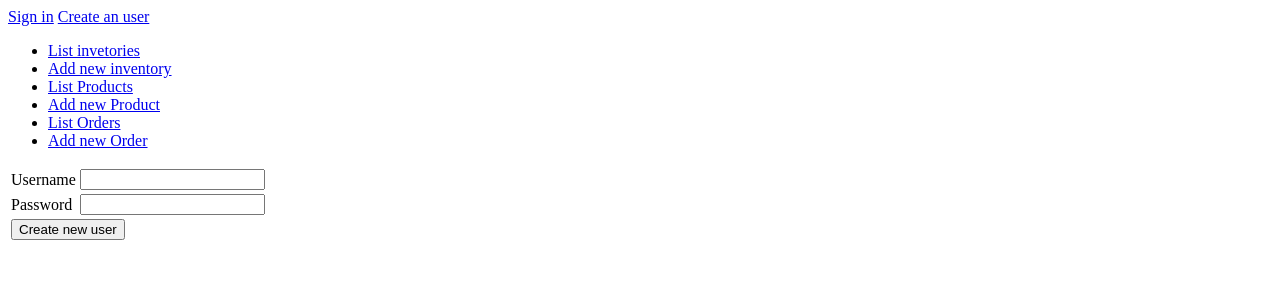
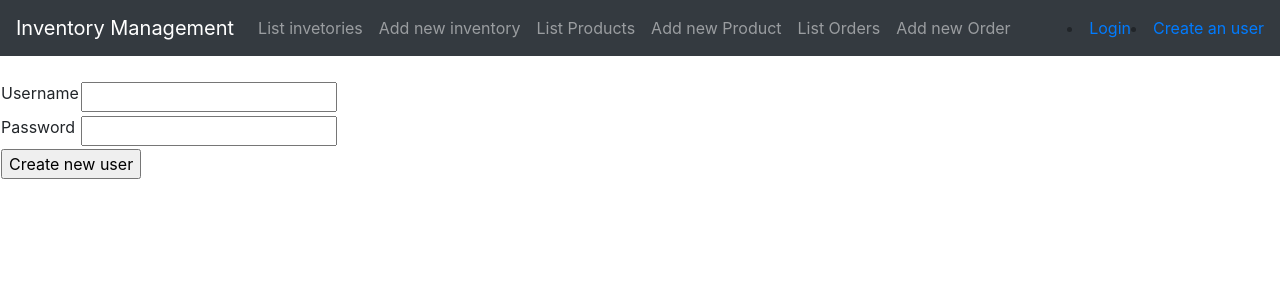
Before and after one commit to jkukko/InventoryManagement, a Flask app: page /auth/new/ in a window 1280 px wide. Shown: the top 300 px of the page. Run offline with Flask 2, Linux system fonts and the light colour scheme; some libraries are stand-ins or nearby versions.

Commit message:
layout updated

```diff
--- a/application/templates/layout.html
+++ b/application/templates/layout.html
@@ -3,30 +3,60 @@
   <head>
     <meta charset="utf-8">
     <title>Inventory Management</title>
+    <link rel="stylesheet" href="https://maxcdn.bootstrapcdn.com/bootstrap/4.0.0/css/bootstrap.min.css" integrity="sha384-Gn5384xqQ1aoWXA+058RXPxPg6fy4IWvTNh0E263XmFcJlSAwiGgFAW/dAiS6JXm" crossorigin="anonymous">
   </head>
 
   <body>
-    {% if current_user.is_authenticated %}
-    <p>
-      Kirjautunut nimellä {{ current_user.username }}. <a href="{{ url_for('auth_logout') }}">Kirjaudu ulos</a>
-    </p>
-    {% else %}
-    <a href="{{ url_for('auth_login') }}">Sign in</a>
-    <a href="{{ url_for('user_form') }}">Create an user</a>
-    {% endif %}
-    <ul>
-      <li><a href="{{ url_for('inventory_index') }}">List invetories</a></li>
-      <li><a href="{{ url_for('inventory_form') }}">Add new inventory</a></li>
-      <li><a href="{{ url_for('product_index') }}">List Products</a></li>
-      <li><a href="{{ url_for('product_form') }}">Add new Product</a></li>
-      <li><a href="{{ url_for('order_index') }}">List Orders</a></li>
-      <li><a href="{{ url_for('order_form') }}">Add new Order</a></li>
 
-    </ul>
+    <nav class="navbar navbar-expand-md navbar-dark bg-dark mb-4">
+      <a class="navbar-brand" href="#">Inventory Management</a>
+      <button class="navbar-toggler" type="button" data-toggle="collapse" data-target="#navbarCollapse" aria-controls="navbarCollapse" aria-expanded="false" aria-label="Toggle navigation">
+        <span class="navbar-toggler-icon"></span>
+      </button>
+      <div class="collapse navbar-collapse" id="navbarCollapse">
+        <ul class="navbar-nav mr-auto">
+          <li class="nav-item">
+            <a class="nav-link" href="{{ url_for('inventory_index') }}">List invetories</a>
+          </li>
+          <li class="nav-item">
+            <a class="nav-link" href="{{ url_for('inventory_form') }}">Add new inventory</a>
+          </li>
+          <li class="nav-item">
+            <a class="nav-link" href="{{ url_for('product_index') }}">List Products</a>
+          </li>
+          <li class="nav-item">
+            <a class="nav-link" href="{{ url_for('product_form') }}">Add new Product</a>
+          </li>
+          <li class="nav-item">
+            <a class="nav-link" href="{{ url_for('order_index') }}">List Orders</a>
+          </li>
+          <li class="nav-item">
+            <a class="nav-link" href="{{ url_for('order_form') }}">Add new Order</a>
+          </li>
+        </ul>
+        <div class="form-inline mt-2 mt-md-0">
+          {% if current_user.is_authenticated %}
+          <a href="{{ url_for('auth_logout') }}">Hello {{ current_user.username }} -- Logout</a>
+          {% else %}
+          <li>
+            <a href="{{ url_for('auth_login') }}">Login</a>
+          </li>
+          <li>
+            <a href="{{ url_for('user_form') }}">Create an user</a>
+          </li>
+          {% endif %}
+        </div>
+      </div>
+    </nav>
+
     {% block body %}
       <p>
         Content.
       </p>
     {% endblock %}
+
+    <script src="https://code.jquery.com/jquery-3.2.1.slim.min.js" integrity="sha384-KJ3o2DKtIkvYIK3UENzmM7KCkRr/rE9/Qpg6aAZGJwFDMVNA/GpGFF93hXpG5KkN" crossorigin="anonymous"></script>
+    <script src="https://cdnjs.cloudflare.com/ajax/libs/popper.js/1.12.9/umd/popper.min.js" integrity="sha384-ApNbgh9B+Y1QKtv3Rn7W3mgPxhU9K/ScQsAP7hUibX39j7fakFPskvXusvfa0b4Q" crossorigin="anonymous"></script>
+    <script src="https://maxcdn.bootstrapcdn.com/bootstrap/4.0.0/js/bootstrap.min.js" integrity="sha384-JZR6Spejh4U02d8jOt6vLEHfe/JQGiRRSQQxSfFWpi1MquVdAyjUar5+76PVCmYl" crossorigin="anonymous"></script>
   </body>
 </html>
```
